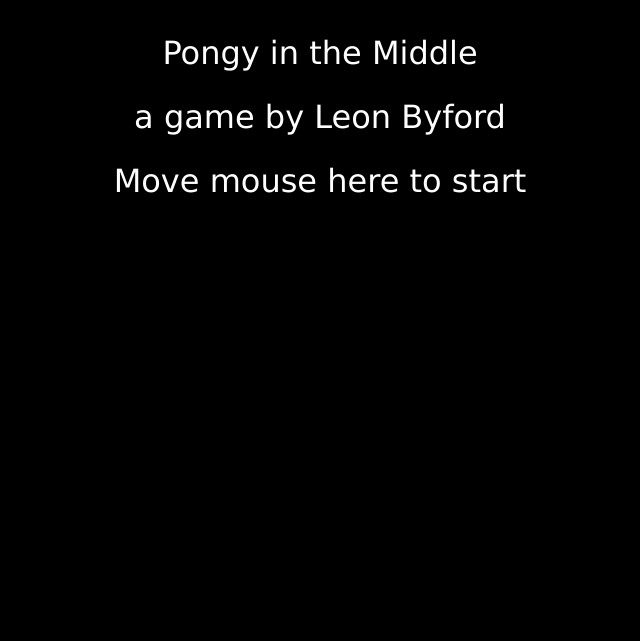
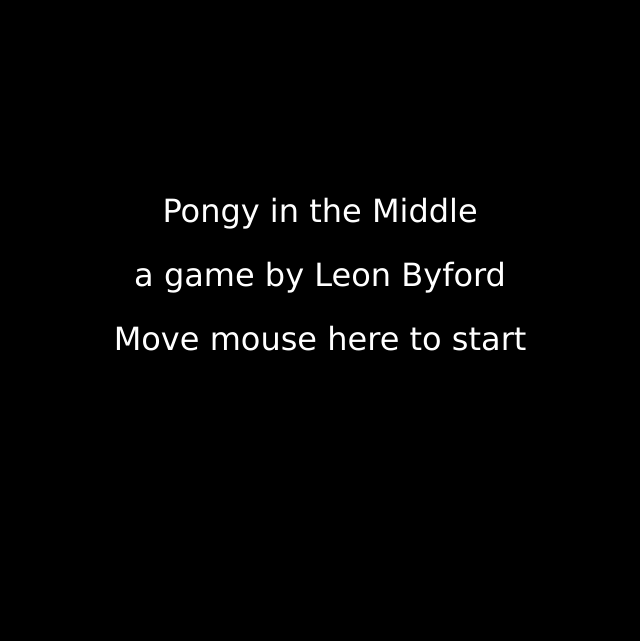
Before and after one commit to ldjb/pongy, a plain HTML site: page game.html in a window 1280 px wide. Shown: the whole page, without its empty margins (320-960 px from the left). Drawn offline with nearby package versions, Linux system fonts and the light colour scheme.

Commit message:
Centre game.html in game-style.css

```diff
--- a/game-style.css
+++ b/game-style.css
@@ -1,7 +1,15 @@
+html {
+	display: table;
+	height: 100%;
+	width: 100%;
+}
+
 body {
 	background-color: #000;
+	display: table-cell;
 	margin: 0;
 	text-align: center;
+	vertical-align: middle;
 }
 
 canvas {
```
